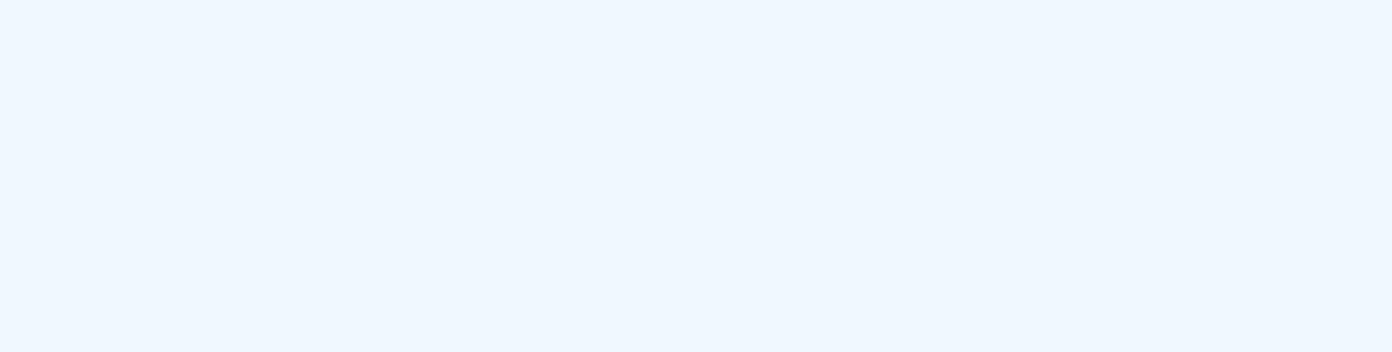
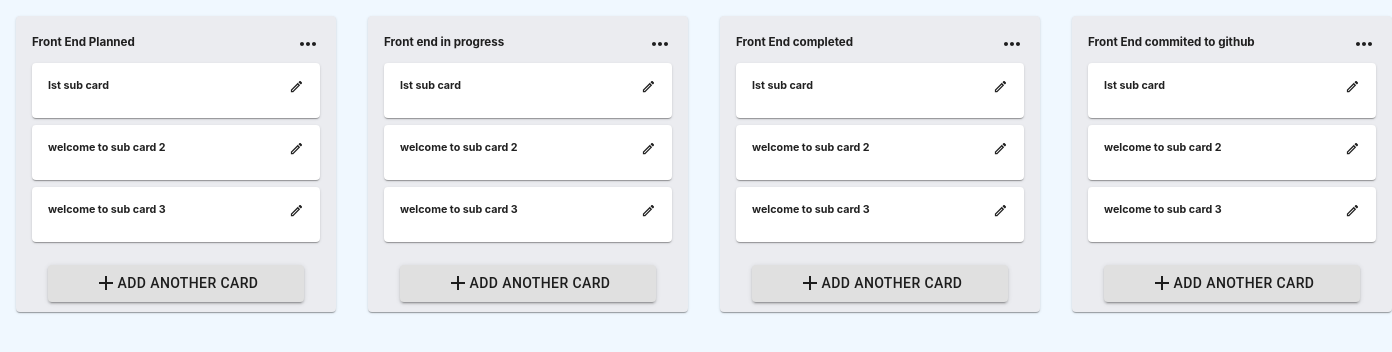
Before and after one commit to ZakirBangash/trello-clone, a React (Create React App) app: page / in a window 1280 px wide. Shown: the top 352 px of the page, 1392 px wide, since content can reach past the window. Built offline with nearby package versions, Linux system fonts and the light colour scheme.

Commit message:
Bug fixed
Bug fixed related to add and close button

```diff
--- a/src/App.js
+++ b/src/App.js
@@ -7,33 +7,33 @@ function App() {
     {
       title: "Front End Planned",
       subCards: [
-        { subCardTitle: "Ist sub card" },
-        { subCardTitle: "welcome to sub card 2" },
-        { subCardTitle: "welcome to sub card 3" },
+        { title: "Ist sub card" },
+        { title: "welcome to sub card 2" },
+        { title: "welcome to sub card 3" },
       ],
     },
     {
       title: "Front end in progress",
       subCards: [
-        { subCardTitle: "Ist sub card" },
-        { subCardTitle: "welcome to sub card 2" },
-        { subCardTitle: "welcome to sub card 3" },
+        { title: "Ist sub card" },
+        { title: "welcome to sub card 2" },
+        { title: "welcome to sub card 3" },
       ],
     },
     {
       title: "Front End completed",
       subCards: [
-        { subCardTitle: "Ist sub card" },
-        { subCardTitle: "welcome to sub card 2" },
-        { subCardTitle: "welcome to sub card 3" },
+        { title: "Ist sub card" },
+        { title: "welcome to sub card 2" },
+        { title: "welcome to sub card 3" },
       ],
     },
     {
       title: "Front End commited to github",
       subCards: [
-        { subCardTitle: "Ist sub card" },
-        { subCardTitle: "welcome to sub card 2" },
-        { subCardTitle: "welcome to sub card 3" },
+        { title: "Ist sub card" },
+        {  title: "welcome to sub card 2" },
+        { title: "welcome to sub card 3" },
       ],
     },
 
@@ -43,12 +43,9 @@ function App() {
   return (
     <div className="app">
 
-      {initialCards.map(({title},index)=>{
-        // <Card title={title}  />
-        console.log(title)
-
-
-      })}
+      {initialCards.map((card,index)=>(
+        <Card title={card.title} subCards={card.subCards}/>
+      ))}
 
       {/* <Card />
       <Card />
--- /dev/null
+++ b/src/Components/CardButton.js
@@ -0,0 +1,44 @@
+import React from "react";
+import Button from "@material-ui/core/Button";
+import "./styles/CardButton.css";
+import AddIcon from "@material-ui/icons/Add";
+import TextareaAutosize from '@material-ui/core/TextareaAutosize';
+import Input from '@material-ui/core/Input';
+import Tooltip from '@material-ui/core/Tooltip';
+import Fab from '@material-ui/core/Fab';
+import ClearIcon from '@material-ui/icons/Clear';
+const CardButton = () => {
+  const [add, setAdd] = React.useState(false);
+   console.log("component rendered",add)
+
+   const handleClose = () => {
+       setAdd(false);
+   }
+  return (
+    <>
+      <span className="cardButton" onClick={() => setAdd(true)} >
+          {!add?(<Button variant="contained">
+            <AddIcon />
+            <p> Add another card </p>
+          </Button>):''}
+
+      </span>
+       {add ? (
+                  <div className="cardButton__addCard">
+                  <Input className="cardButton__input"  placeholder="Enter card Title here..."/>
+                      <Fab color="primary" className="cardButton__AddIcon" size="small">
+                          <AddIcon  />
+                        </Fab>
+                      <Fab color="primary" className="cardButton__AddIcon" size="small" onClick={handleClose}>
+                        <ClearIcon />
+                      </Fab>
+                  </div>
+       ):" "}
+
+
+
+    </>
+  );
+};
+
+export default CardButton;
--- a/src/Components/MainCard.js
+++ b/src/Components/MainCard.js
@@ -5,22 +5,25 @@ import Card from "@material-ui/core/Card";
 import CardContent from "@material-ui/core/CardContent";
 import MoreHorizIcon from "@material-ui/icons/MoreHoriz";
 import SubCard from "./SubCard";
+import CardButton from "./CardButton";
 
 
-export default function MainCard() {
+export default function MainCard({title,subCards}) {
   return (
     <Card className="mainCard">
       <CardContent>
         <div className="mainCard__header">
-        <h5>Front-end Planned</h5>
+        <h5>{title}</h5>
           <MoreHorizIcon />
         </div>
-        <SubCard />
-       <SubCard />
-        <SubCard />
-        <SubCard />
+
+        {subCards.map((subCard)=>(
+        <SubCard title={subCard.title}/>
+        ))}
+
 
       </CardContent>
+      <CardButton />
     </Card>
 
   );
--- a/src/Components/SubCard.js
+++ b/src/Components/SubCard.js
@@ -4,13 +4,13 @@ import Card from "@material-ui/core/Card";
 import CardContent from "@material-ui/core/CardContent";
 import CreateOutlinedIcon from '@material-ui/icons/CreateOutlined';
 
-export default function SubCard() {
+export default function SubCard({title}) {
   return (
 
       <Card className="subCard">
         <CardContent>
             <div className="subCard__Content">
-            <h6>Welcome to sub CArd</h6>
+            <h6>{title}</h6>
              <CreateOutlinedIcon className="subCard__pencil" />
             </div>
 
--- /dev/null
+++ b/src/Components/styles/CardButton.css
@@ -0,0 +1,26 @@
+.cardButton{
+ display: flex !important;
+ justify-content: center !important;
+ margin-bottom: 10px !important;
+
+}
+
+
+.MuiButton-root {
+    width: 80% !important;
+}
+
+/* .cardButton__input {
+    width: 0% !important;
+
+} */
+
+.cardButton__addCard {
+    display: flex !important;
+ justify-content: center !important;
+ margin-bottom: 10px !important;
+ margin-left: 20px !important ;
+    width: 90% !important;
+    justify-content: space-between !important;
+    align-items: center !important;
+}
```
Also changed, not shown: src/Components/Card.js (deleted, +0 -15 lines), 1 other file (tests, documents, lock files or other folders).
